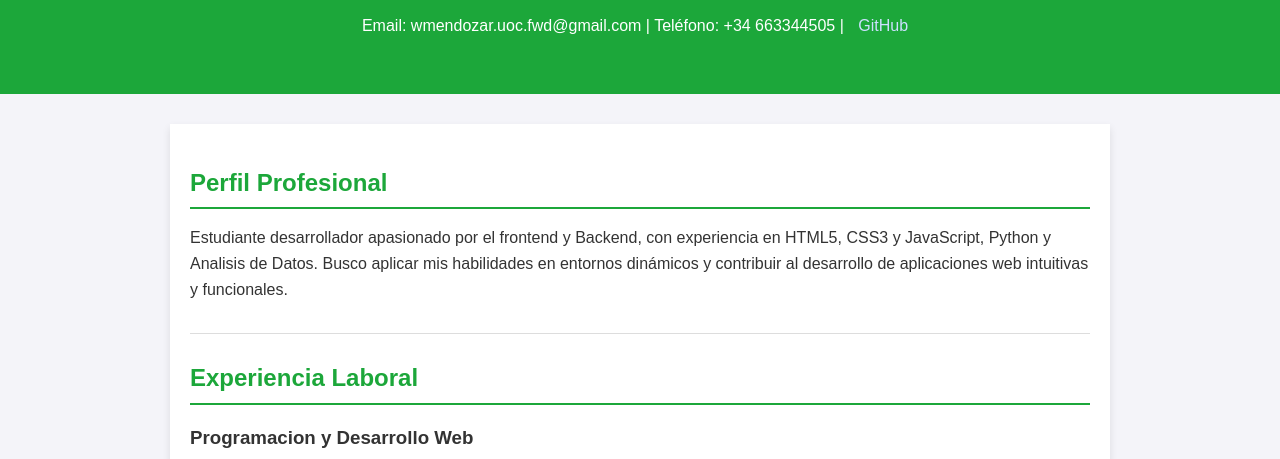
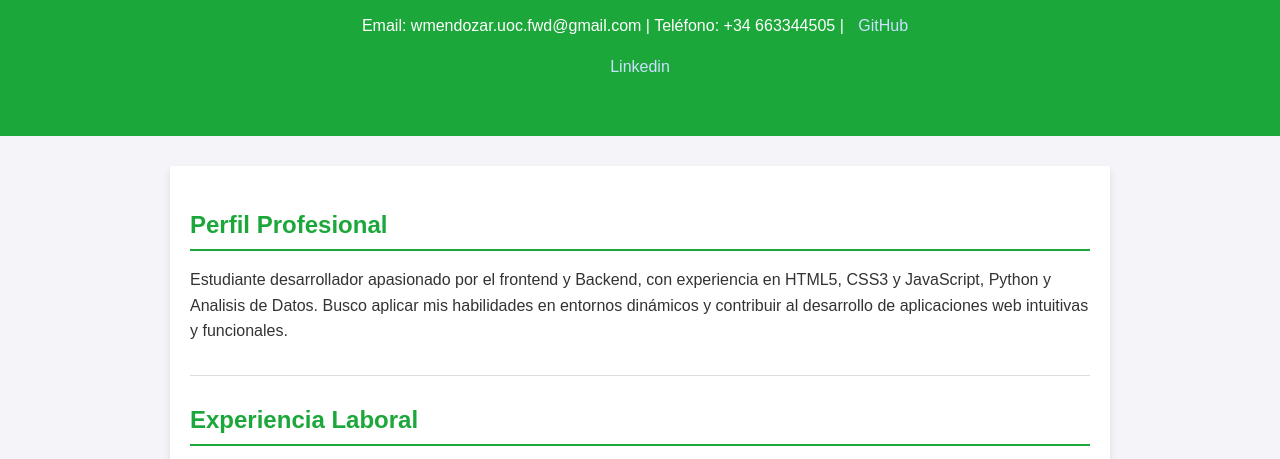
Before and after one commit to wimero72/Project_CV, a plain HTML site: page index.html in a window 1280 px wide. Shown: the part 311-770 px from the top of the page. Drawn offline with Linux system fonts and the light colour scheme.

Commit message:
agregado  href a  linkedin

```diff
--- a/index.html
+++ b/index.html
@@ -12,7 +12,7 @@
         <img src="Mi_Foto.png" alt="Wilmer Mendoza" class="foto-perfil">
         <h1>WILMER ISAAC MENDOZA RODRIGUEZ</h1>
         <p class="titulo-cv">Estudiante Front End WEB Developer - UOC</p>
-        <p>Email: wmendozar.uoc.fwd@gmail.com | Teléfono: +34 663344505 | <a href="https://github.com/wimero72/Project_CV.git" target="_blank">GitHub</a></p>
+        <p>Email: wmendozar.uoc.fwd@gmail.com | Teléfono: +34 663344505 | <a href="https://github.com/wimero72/Project_CV.git" target="_blank">GitHub</a></p> <a href="https://linkedin.com/in/wilmer-mendoza-rodriguez-157b25153" target="_blank">Linkedin</a></p>
     </header>
 
     <main class="secciones">
```
